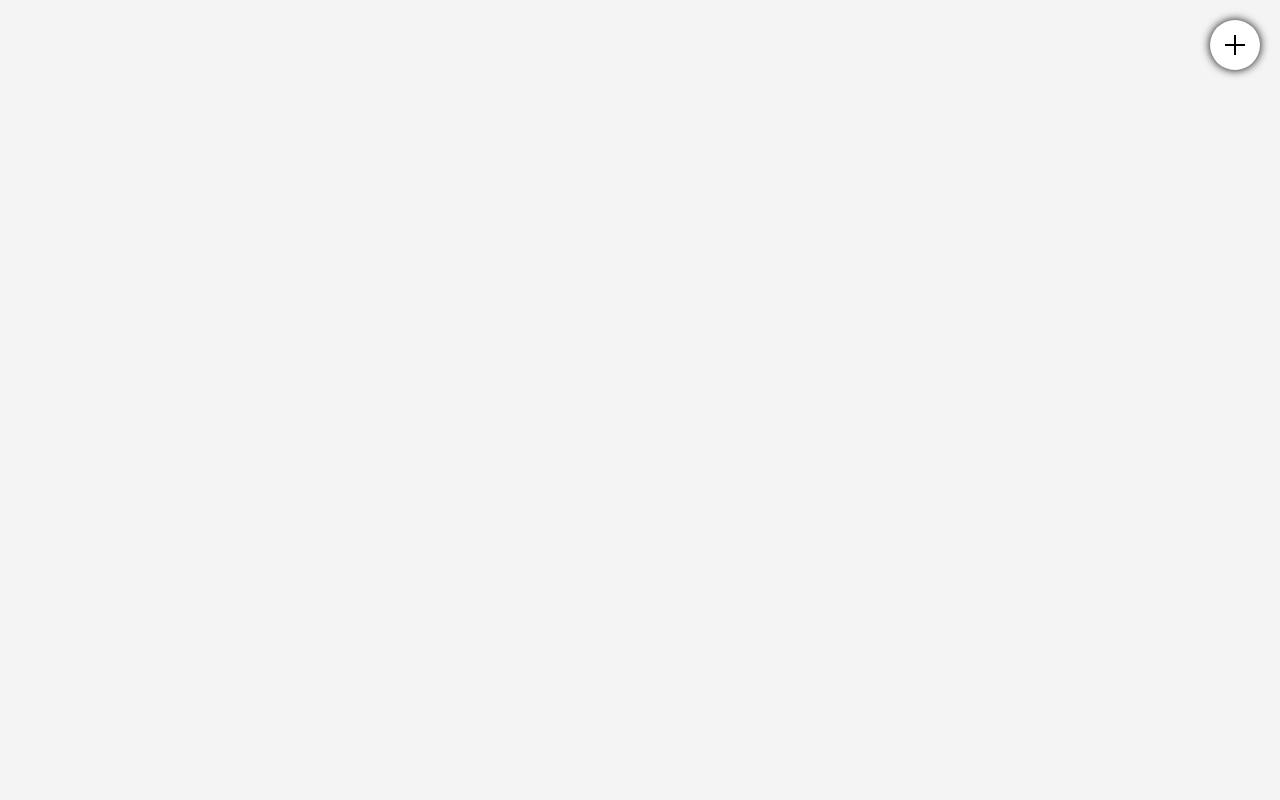
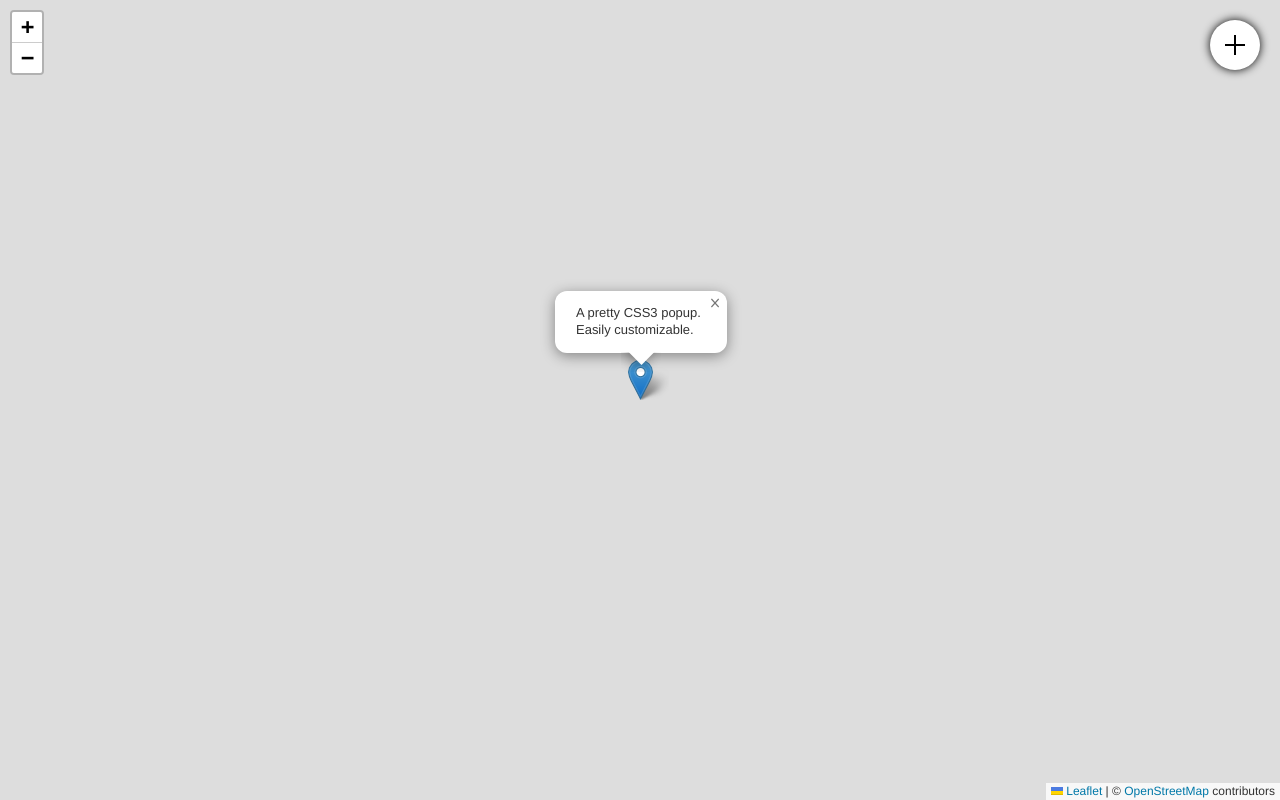
Before and after one commit to huguintoch/zombie-tracker, a plain HTML site: page index.html in a window 1280 px wide. Drawn offline with Linux system fonts and the light colour scheme.

Commit message:
feat(front): Set map height

```diff
--- a/index.html
+++ b/index.html
@@ -45,6 +45,6 @@
       </div>
     </form>
   </div>
-  <div id="map"></div>
+  <div id="map" style="height: 100vh;"></div>
 </body>
 </html>
```
